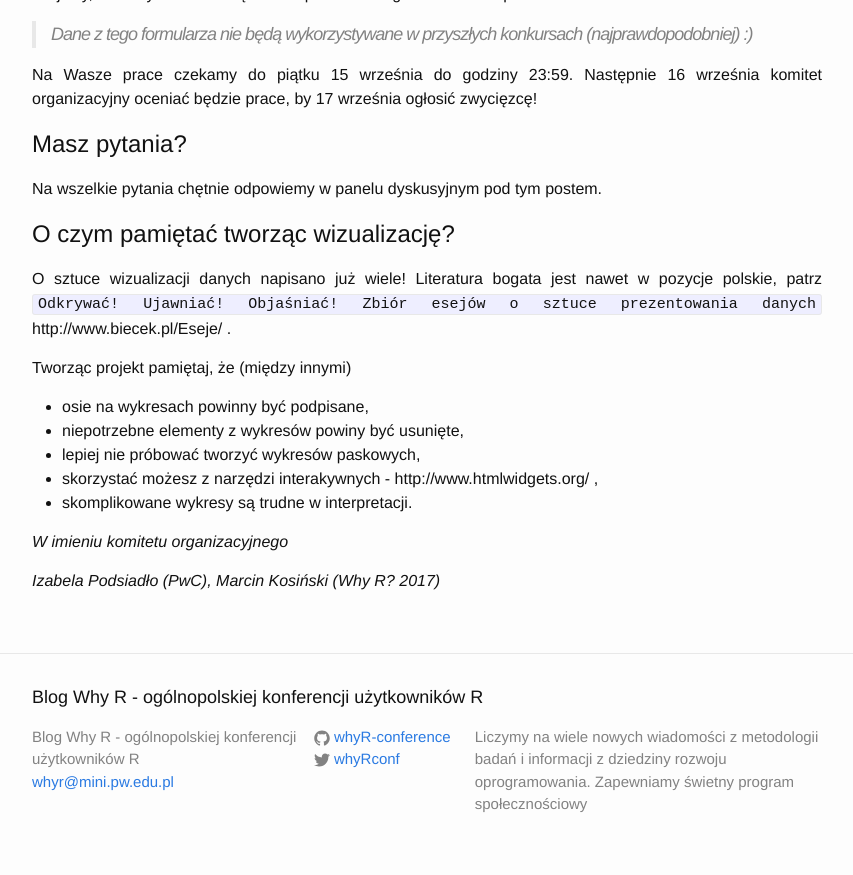
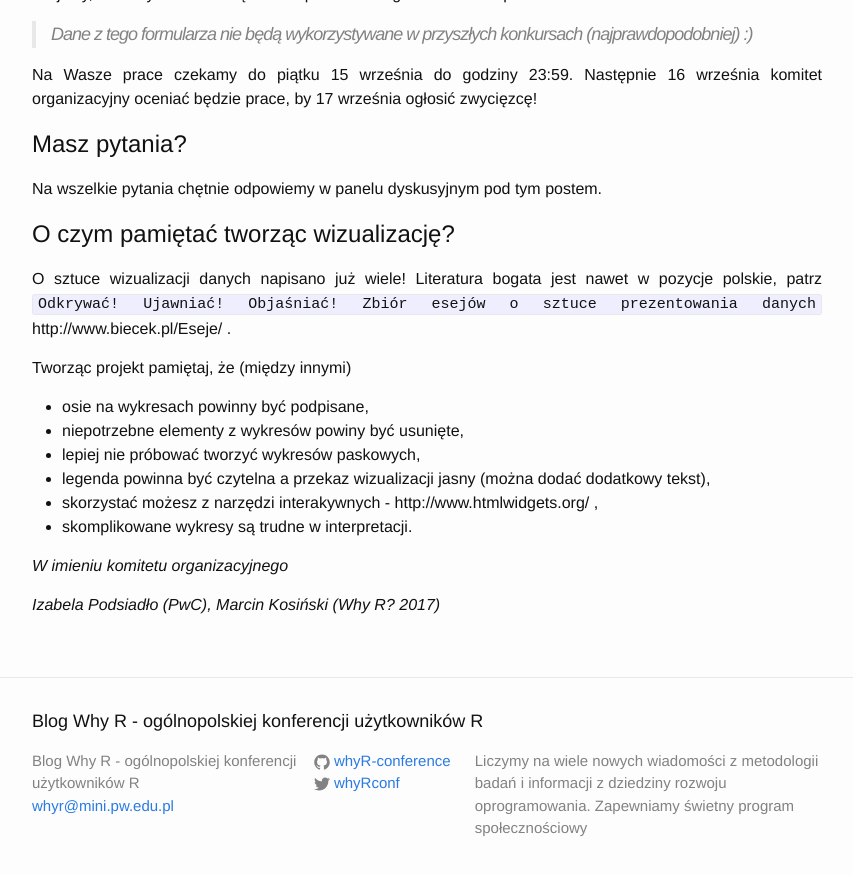
Before and after one commit to WhyR2017/blog, a Jekyll site: the page built from _posts/2017-09-10-konkurs-PwC.md, in a window 1280 px wide and 900 px high, scrolled down 737 px. Shown: the top 875 px of the window, without its empty margins (213-1066 px from the left). Built offline with Jekyll 4.4.1, drawn with Linux system fonts in a browser that asks for light colours; comment, search, counter and statistics services are not loaded.

Commit message:
pamiętajcie o legendach i opisie

```diff
--- a/_posts/2017-09-10-konkurs-PwC.md
+++ b/_posts/2017-09-10-konkurs-PwC.md
@@ -35,6 +35,7 @@ Tworząc projekt pamiętaj, że (między innymi)
 - osie na wykresach powinny być podpisane,
 - niepotrzebne elementy z wykresów powiny być usunięte,
 - lepiej nie próbować tworzyć wykresów paskowych,
+- legenda powinna być czytelna a przekaz wizualizacji jasny (można dodać dodatkowy tekst),
 - skorzystać możesz z narzędzi interakywnych - http://www.htmlwidgets.org/ ,
 - skomplikowane wykresy są trudne w interpretacji.
 
```
